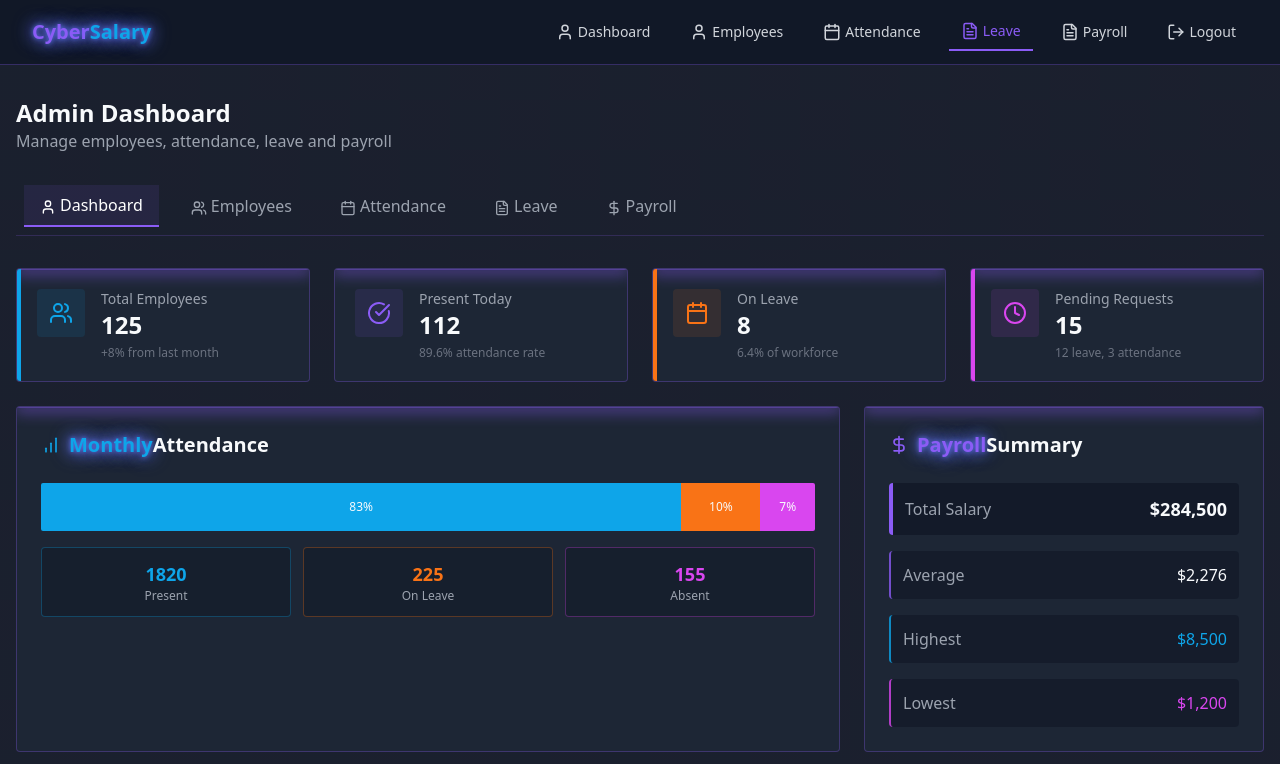
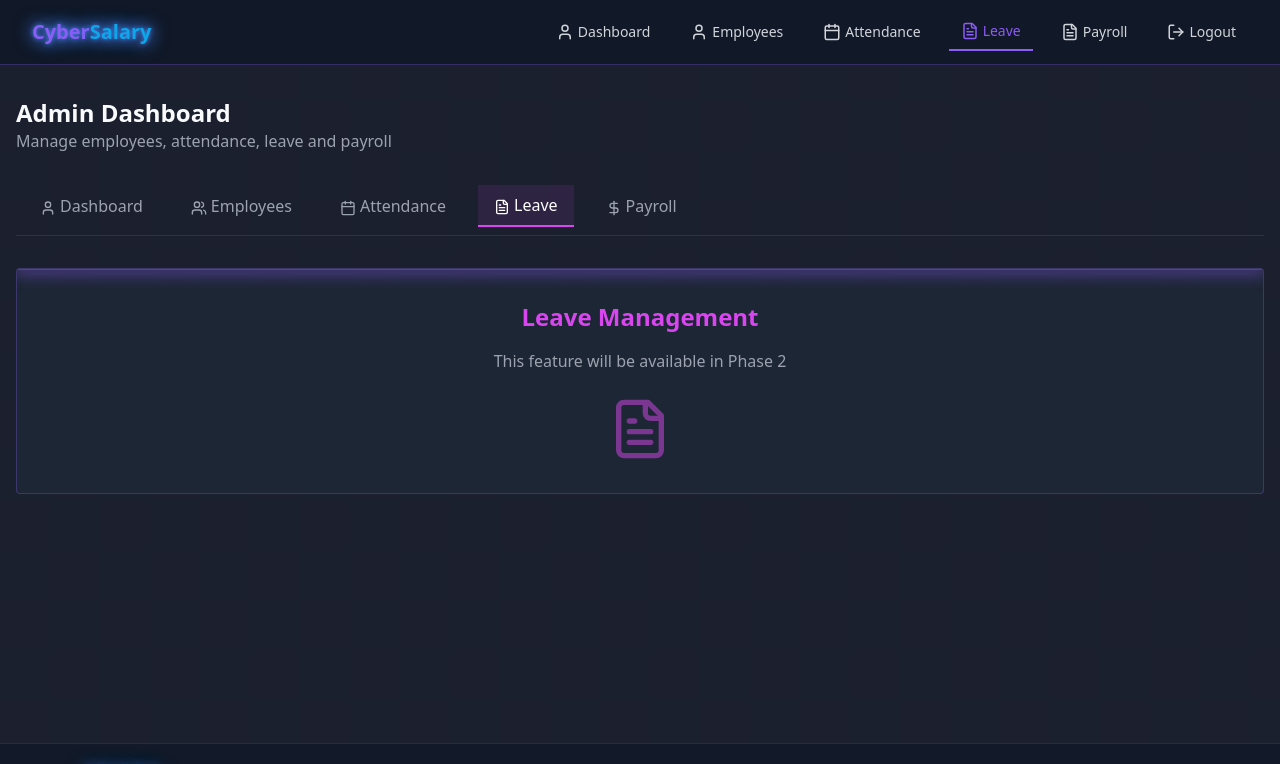
Before and after one commit to RajKumarSahu416/pixel-clock-pulse, a React (Vite) app: page /admin/leave in a window 1280 px wide. Shown: the top 764 px of the page. Built offline with nearby package versions, Linux system fonts and the light colour scheme.

Commit message:
Fix: Admin dashboard navigation
Fixes an issue where clicking on navigation items in the admin dashboard does not update the page content.

```diff
--- a/src/pages/AdminDashboard.tsx
+++ b/src/pages/AdminDashboard.tsx
@@ -1,11 +1,54 @@
 
-import React, { useState } from 'react';
+import React, { useState, useEffect } from 'react';
+import { useNavigate, useLocation } from 'react-router-dom';
 import Navbar from '../components/common/Navbar';
 import Footer from '../components/common/Footer';
 import { User, Calendar, FileText, DollarSign, Users, CheckCircle, Clock, X, Check, BarChart } from 'lucide-react';
 
 const AdminDashboard = () => {
-  const [activeTab, setActiveTab] = useState('dashboard');
+  const navigate = useNavigate();
+  const location = useLocation();
+
+  // Set initial activeTab based on current route
+  const getInitialTab = () => {
+    const path = location.pathname;
+    if (path.includes('/admin/employees')) return 'employees';
+    if (path.includes('/admin/attendance')) return 'attendance';
+    if (path.includes('/admin/leave')) return 'leave';
+    if (path.includes('/admin/payroll')) return 'payroll';
+    return 'dashboard';
+  };
+
+  const [activeTab, setActiveTab] = useState(getInitialTab);
+
+  // Handle tab changes
+  const handleTabChange = (tab) => {
+    setActiveTab(tab);
+
+    // Navigate to the appropriate route based on selected tab
+    switch(tab) {
+      case 'employees':
+        navigate('/admin/employees');
+        break;
+      case 'attendance':
+        navigate('/admin/attendance');
+        break;
+      case 'leave':
+        navigate('/admin/leave');
+        break;
+      case 'payroll':
+        navigate('/admin/payroll');
+        break;
+      default:
+        navigate('/admin');
+        break;
+    }
+  };
+
+  // Update activeTab when route changes
+  useEffect(() => {
+    setActiveTab(getInitialTab());
+  }, [location.pathname]);
 
   // Mock summary data
   const summaryData = [
@@ -241,7 +284,7 @@ const AdminDashboard = () => {
                 ? 'bg-cyber-neon-purple/10 border-b-2 border-cyber-neon-purple text-white'
                 : 'text-gray-400 hover:text-cyber-neon-blue'
             }`}
-            onClick={() => setActiveTab('dashboard')}
+            onClick={() => handleTabChange('dashboard')}
           >
             <User size={16} className="inline mr-1" />
             Dashboard
@@ -252,7 +295,7 @@ const AdminDashboard = () => {
                 ? 'bg-cyber-neon-blue/10 border-b-2 border-cyber-neon-blue text-white'
                 : 'text-gray-400 hover:text-cyber-neon-blue'
             }`}
-            onClick={() => setActiveTab('employees')}
+            onClick={() => handleTabChange('employees')}
           >
             <Users size={16} className="inline mr-1" />
             Employees
@@ -263,7 +306,7 @@ const AdminDashboard = () => {
                 ? 'bg-cyber-neon-blue/10 border-b-2 border-cyber-neon-blue text-white'
                 : 'text-gray-400 hover:text-cyber-neon-blue'
             }`}
-            onClick={() => setActiveTab('attendance')}
+            onClick={() => handleTabChange('attendance')}
           >
             <Calendar size={16} className="inline mr-1" />
             Attendance
@@ -274,7 +317,7 @@ const AdminDashboard = () => {
                 ? 'bg-cyber-neon-pink/10 border-b-2 border-cyber-neon-pink text-white'
                 : 'text-gray-400 hover:text-cyber-neon-blue'
             }`}
-            onClick={() => setActiveTab('leave')}
+            onClick={() => handleTabChange('leave')}
           >
             <FileText size={16} className="inline mr-1" />
             Leave
@@ -285,7 +328,7 @@ const AdminDashboard = () => {
                 ? 'bg-cyber-neon-orange/10 border-b-2 border-cyber-neon-orange text-white'
                 : 'text-gray-400 hover:text-cyber-neon-blue'
             }`}
-            onClick={() => setActiveTab('payroll')}
+            onClick={() => handleTabChange('payroll')}
           >
             <DollarSign size={16} className="inline mr-1" />
             Payroll
```
